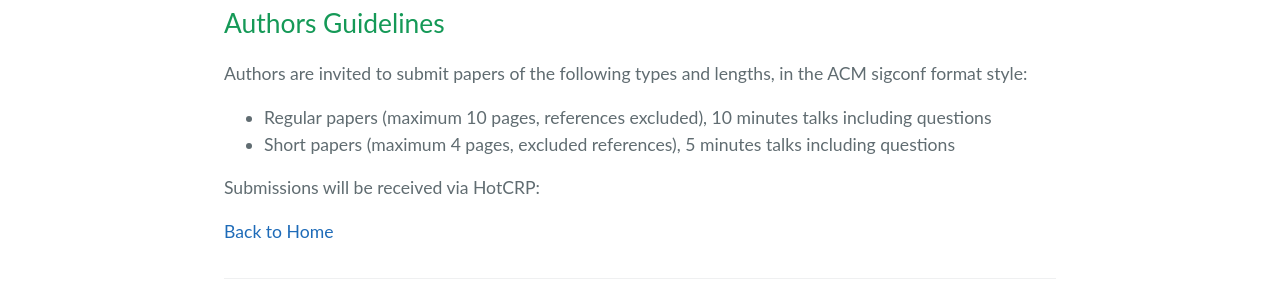
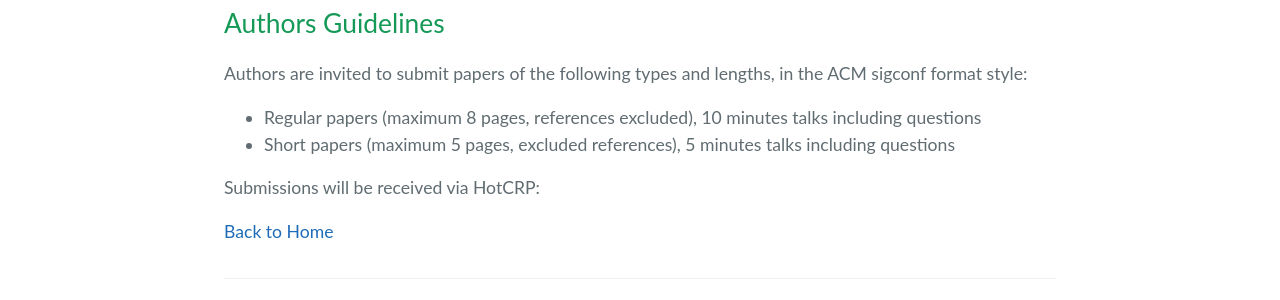
Before and after one commit to HPQCI/HPQCI.github.io, a Jekyll site: the page built from cfp.md, in a window 1280 px wide. Shown: the part 1186-1486 px from the top of the page. Built offline with Jekyll 4.4.1, drawn with Linux system fonts in a browser that asks for light colours.

Commit message:
update cfp

```diff
--- a/cfp.md
+++ b/cfp.md
@@ -31,8 +31,8 @@ The proceedings for HPQCI will be published by ACM in the HPDC proceedings compa
 
 Authors are invited to submit papers of the following types and lengths, in the ACM sigconf format style:
 
-*	Regular papers (maximum 10 pages, references excluded), 10 minutes talks including questions
-*	Short papers (maximum 4 pages, excluded references), 5 minutes talks including questions
+*	Regular papers (maximum 8 pages, references excluded), 10 minutes talks including questions
+*	Short papers (maximum 5 pages, excluded references), 5 minutes talks including questions
 
 Submissions will be received via HotCRP:
 
```
